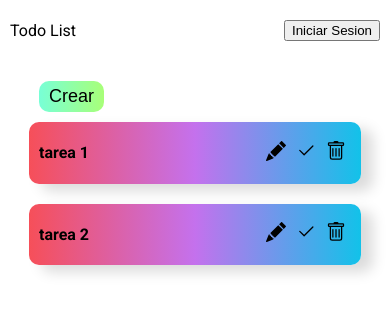
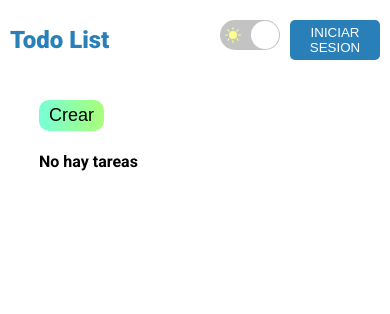
Before and after one commit to gastoncabrera/todolist, a React (Create React App) app: page / in a window 390 px wide. Shown: the top 314 px of the page. Built offline with nearby package versions, Linux system fonts and the light colour scheme.

Commit message:
modo nocturno y breakpoint

```diff
--- a/src/App.js
+++ b/src/App.js
@@ -1,44 +1,51 @@
-import React, { useState } from "react";
+import React, { useEffect, useState } from "react";
 import Header from "./components/Header";
 import Main from "./components/Main";
 import "./sass/page/home.scss";
 
-const inicialDb = [
-  {
-    id: 1,
-    title: "tarea 1",
-    activity: "limpiar",
-    complete: false,
-  },
-  {
-    id: 2,
-    title: "tarea 2",
-    activity: "actualizar la base de datos de la aplicacion",
-    complete: false,
-  },
-];
 function App() {
-  const [db, setDb] = useState(inicialDb);
+  const [nightMode, setNightMode] = useState(true);
+  const [modal, setModal] = useState(false);
+  const [db, setDb] = useState([]);
   const [dataToEdit, setDataToEdit] = useState(null);
 
   const createHomework = (data) => {
     data.id = Date.now();
     setDb([...db, data]);
   };
-  const updateHomework = (data, id) => {};
-  const deleteHomework = () => {};
-  const completeHomework = () => {};
+  const updateHomework = (data) => {
+    let newData = db.map((el) => (el.id === data.id ? data : el));
+    setDb(newData);
+  };
+  const deleteHomework = (id) => {
+    let confirmDelete = window.confirm("Desea Eliminar esta tarea");
+    if (confirmDelete) {
+      let homeworkDelete = db.filter((item) => item.id != id);
+      setDb(homeworkDelete);
+    }
+  };
+  const completeHomework = (data) => {
+    data.complete = true;
+  };
 
   return (
     <>
-      <Header />
+      <div className={nightMode ? "todolist" : "todolist moonContainer"}>
+        <Header nightMode={nightMode} setNightMode={setNightMode} />
         <Main
+          modal={modal}
+          setModal={setModal}
           db={db}
           setDb={setDb}
           createHomework={createHomework}
           dataToEdit={dataToEdit}
           setDataToEdit={setDataToEdit}
+          updateHomework={updateHomework}
+          completeHomework={completeHomework}
+          deleteHomework={deleteHomework}
+          nightMode={nightMode}
         />
+      </div>
     </>
   );
 }
--- a/src/components/Add.jsx
+++ b/src/components/Add.jsx
@@ -1,20 +1,15 @@
 import React from "react";
-import { useEffect } from "react";
-import Homework from "./Homework";
 
-const Add = ({ db, setModal, setForm, initialForm }) => {
+const Add = ({ setModal, setForm, initialForm }) => {
   const add = () => {
     setModal(true);
     setForm(initialForm);
   };
   return (
-    <div className="main__container container">
+    <div>
       <button className="main__addBtn" onClick={add}>
         Crear
       </button>
-      {db.map((item) => (
-        <Homework key={item.id} item={item} />
-      ))}
     </div>
   );
 };
--- a/src/components/Header.jsx
+++ b/src/components/Header.jsx
@@ -1,11 +1,51 @@
-import React from "react";
+import React, { useState } from "react";
 
-const Header = () => {
+const Header = ({ nightMode, setNightMode }) => {
   return (
     <div className="header">
       <div className="header__container container">
         <div className="header__logo">Todo List</div>
-        <button className="header__login">Iniciar Sesion</button>
+        <div className="header__rightContainer">
+          <div
+            className="header__nightMode"
+            onClick={() => setNightMode(!nightMode)}
+          >
+            <div className="header__nightModeContainer">
+              <div className="header__nightModeDay">
+                <svg
+                  xmlns="http://www.w3.org/2000/svg"
+                  width="16"
+                  height="16"
+                  fill="#fbff8c"
+                  class="day"
+                  viewBox="0 0 16 16"
+                >
+                  <path d="M12 8a4 4 0 1 1-8 0 4 4 0 0 1 8 0zM8 0a.5.5 0 0 1 .5.5v2a.5.5 0 0 1-1 0v-2A.5.5 0 0 1 8 0zm0 13a.5.5 0 0 1 .5.5v2a.5.5 0 0 1-1 0v-2A.5.5 0 0 1 8 13zm8-5a.5.5 0 0 1-.5.5h-2a.5.5 0 0 1 0-1h2a.5.5 0 0 1 .5.5zM3 8a.5.5 0 0 1-.5.5h-2a.5.5 0 0 1 0-1h2A.5.5 0 0 1 3 8zm10.657-5.657a.5.5 0 0 1 0 .707l-1.414 1.415a.5.5 0 1 1-.707-.708l1.414-1.414a.5.5 0 0 1 .707 0zm-9.193 9.193a.5.5 0 0 1 0 .707L3.05 13.657a.5.5 0 0 1-.707-.707l1.414-1.414a.5.5 0 0 1 .707 0zm9.193 2.121a.5.5 0 0 1-.707 0l-1.414-1.414a.5.5 0 0 1 .707-.707l1.414 1.414a.5.5 0 0 1 0 .707zM4.464 4.465a.5.5 0 0 1-.707 0L2.343 3.05a.5.5 0 1 1 .707-.707l1.414 1.414a.5.5 0 0 1 0 .708z" />
+                </svg>
+              </div>
+              <div className="header__nightModeMoon">
+                <svg
+                  xmlns="http://www.w3.org/2000/svg"
+                  width="16"
+                  height="16"
+                  fill="currentColor"
+                  class="moon"
+                  viewBox="0 0 16 16"
+                >
+                  <path d="M6 .278a.768.768 0 0 1 .08.858 7.208 7.208 0 0 0-.878 3.46c0 4.021 3.278 7.277 7.318 7.277.527 0 1.04-.055 1.533-.16a.787.787 0 0 1 .81.316.733.733 0 0 1-.031.893A8.349 8.349 0 0 1 8.344 16C3.734 16 0 12.286 0 7.71 0 4.266 2.114 1.312 5.124.06A.752.752 0 0 1 6 .278z" />
+                </svg>
+              </div>
+              <div
+                className={
+                  nightMode
+                    ? "header__nightModeBtn day"
+                    : "header__nightModeBtn moon"
+                }
+              ></div>
+            </div>
+          </div>
+          <button className="header__login">INICIAR SESION</button>
+        </div>
       </div>
     </div>
   );
--- a/src/components/Homework.jsx
+++ b/src/components/Homework.jsx
@@ -1,12 +1,26 @@
 import React, { useState } from "react";
 
-const Homework = ({ item }) => {
+const Homework = ({
+  item,
+  setDataToEdit,
+  completeHomework,
+  deleteHomework,
+  nightMode,
+}) => {
   const [description, setDescription] = useState(false);
+  const [complete, setComplete] = useState(false);
+
+  const completefunction = () => {
+    completeHomework(item);
+    setComplete(true);
+  };
   return (
     <div className="homework__container">
       <div className="homework__titleContainer">
         <h4
-          className="homework__title"
+          className={
+            complete ? "homework__titleComplete" : "homework__titleIncomplete"
+          }
           onClick={() => setDescription(!description)}
         >
           {item.title}
@@ -14,7 +28,7 @@ const Homework = ({ item }) => {
         <div className="homework__itemsContainer">
           <div
             className="homework__edit item"
-            onClick={() => console.log("edit")}
+            onClick={() => setDataToEdit(item)}
           >
             <svg
               xmlns="http://www.w3.org/2000/svg"
@@ -29,7 +43,7 @@ const Homework = ({ item }) => {
           </div>
           <div
             className="homework__check item"
-            onClick={() => console.log("check")}
+            onClick={() => completefunction(item)}
           >
             <svg
               xmlns="http://www.w3.org/2000/svg"
@@ -44,7 +58,7 @@ const Homework = ({ item }) => {
           </div>
           <div
             className="homework__delete item"
-            onClick={() => console.log("delete")}
+            onClick={() => deleteHomework(item.id)}
           >
             <svg
               xmlns="http://www.w3.org/2000/svg"
@@ -70,7 +84,15 @@ const Homework = ({ item }) => {
             : "homework_descriptionContainerActive"
         }
       >
-        {item.activity}
+        <div
+          className={
+            nightMode
+              ? "homework__descriptionDay"
+              : "homework__descriptionNight"
+          }
+        >
+          {item.activity}
+        </div>
       </div>
     </div>
   );
--- a/src/components/Main.jsx
+++ b/src/components/Main.jsx
@@ -1,7 +1,6 @@
-import React, { useState } from "react";
+import React, { useEffect, useState } from "react";
 import Homework from "./Homework";
 import ModalForm from "./ModalForm";
-import react from "react";
 import Add from "./Add";
 const initialForm = {
   title: "",
@@ -9,9 +8,29 @@ const initialForm = {
   id: null,
   complete: false,
 };
-const Main = ({ db, setDb, createHomework }) => {
-  const [modal, setModal] = useState(false);
+const Main = ({
+  db,
+  setDb,
+  createHomework,
+  dataToEdit,
+  setDataToEdit,
+  updateHomework,
+  modal,
+  setModal,
+  completeHomework,
+  deleteHomework,
+  nightMode,
+}) => {
   const [form, setForm] = useState(initialForm);
+  useEffect(() => {
+    if (dataToEdit) {
+      setForm(dataToEdit);
+      setModal(true);
+    } else {
+      setForm(initialForm);
+    }
+  }, [dataToEdit]);
+
   const handleChange = (e) => {
     setForm({ ...form, [e.target.name]: e.target.value });
   };
@@ -23,21 +42,48 @@ const Main = ({ db, setDb, createHomework }) => {
     }
     if (form.id === null) {
       createHomework(form);
+    } else {
+      updateHomework(form);
     }
     setModal(!modal);
-    // handleReset();
   };
-  // const handleReset = (e) => {
-  //   setForm(initialForm);
-  // };
+  const cancel = () => {
+    setModal(false);
+    setForm(initialForm);
+  };
+
   return (
     <div className="main">
+      <div className="main__container container">
         <Add
           db={db}
           setModal={setModal}
           setForm={setForm}
           initialForm={initialForm}
         />
+        {db.length !== 0 ? (
+          db.map((item) => (
+            <Homework
+              deleteHomework={deleteHomework}
+              key={item.id}
+              item={item}
+              dataToEdit={dataToEdit}
+              setDataToEdit={setDataToEdit}
+              updateHomework={updateHomework}
+              completeHomework={completeHomework}
+              nightMode={nightMode}
+            />
+          ))
+        ) : (
+          <h4
+            className={
+              nightMode ? "main__homeworkTextDay" : "main__homeworkTextNight"
+            }
+          >
+            No hay tareas
+          </h4>
+        )}
+      </div>
       <ModalForm modal={modal}>
         <form className="modal__form" onSubmit={handleSubmit}>
           <label htmlFor="tarea" className="modal__title">
@@ -46,6 +92,7 @@ const Main = ({ db, setDb, createHomework }) => {
               type="text"
               id="tarea"
               name="title"
+              value={form.title}
               className="modal__inputTitle"
               onChange={handleChange}
             />
@@ -56,19 +103,15 @@ const Main = ({ db, setDb, createHomework }) => {
               onChange={handleChange}
               className="modal__inputActivity"
               name="activity"
+              value={form.activity}
               id="activity"
               cols="20"
               rows="10"
             ></textarea>
           </label>
           <div className="modal__buttonContainer">
-            <input type="submit" value="aceptar" className="modal__btnSubmit" />
-            <button
-              className="modal__buttonCancel"
-              onClick={() => {
-                setModal(false);
-              }}
-            >
+            <input type="submit" value="Aceptar" className="modal__btnSubmit" />
+            <button className="modal__buttonCancel" onClick={cancel}>
               Cancelar
             </button>
           </div>
--- /dev/null
+++ b/src/sass/components/_app.scss
@@ -0,0 +1,6 @@
+.todolist {
+  height: 100vh;
+}
+.moonContainer {
+  background-color: #2f2f2f;
+}
--- a/src/sass/components/_header.scss
+++ b/src/sass/components/_header.scss
@@ -5,3 +5,61 @@
   padding: 20px 10px;
   margin: 0 auto;
 }
+.header__rightContainer {
+  display: flex;
+}
+.header__nightMode {
+  width: 60px;
+  height: 30px;
+  margin-right: 10px;
+}
+.header__nightModeContainer {
+  position: relative;
+  background-color: #c3c3c3;
+  border-radius: 30px;
+  width: 100%;
+  height: 100%;
+  display: flex;
+  justify-content: space-between;
+  align-items: center;
+}
+.header__nightModeBtn {
+  position: absolute;
+  top: 1px;
+  background-color: white;
+  height: 28px;
+  width: 28px;
+  border-radius: 50%;
+  margin-left: 1px;
+}
+.header__nightModeMoon,
+.header__nightModeDay {
+  height: 100%;
+  display: flex;
+  align-items: center;
+}
+.header__nightModeMoon {
+  margin-right: 5px;
+}
+.header__nightModeDay {
+  margin-left: 5px;
+}
+.day {
+  right: 1px;
+}
+.moon {
+  left: 0;
+}
+.header__login {
+  width: 90px;
+  border-radius: 5px;
+  padding: 5px 10px;
+  color: white;
+  border: none;
+  background-color: #2980b9;
+}
+.header__logo {
+  font-size: 24px;
+  font-weight: 900;
+  color: #2980b9;
+}
--- a/src/sass/components/_homework.scss
+++ b/src/sass/components/_homework.scss
@@ -5,7 +5,11 @@
   justify-content: center;
   align-items: center;
 }
-.homework__title {
+.homework__titleIncomplete {
+  width: 100%;
+}
+.homework__titleComplete {
+  text-decoration: line-through;
   width: 100%;
 }
 .homework__titleContainer {
@@ -38,8 +42,15 @@
   display: none;
 }
 .homework_descriptionContainerActive {
+  width: 100%;
   display: flex;
 }
 .item {
   margin: 0 5px;
 }
+.homework__descriptionDay {
+  color: black;
+}
+.homework__descriptionNight {
+  color: white;
+}
--- a/src/sass/components/_main.scss
+++ b/src/sass/components/_main.scss
@@ -25,3 +25,9 @@
     #a8ff78
   ); /* W3C, IE 10+/ Edge, Firefox 16+, Chrome 26+, Opera 12+, Safari 7+ */
 }
+.main__homeworkTextDay {
+  color: black;
+}
+.main__homeworkTextNight {
+  color: white;
+}
--- a/src/sass/page/home.scss
+++ b/src/sass/page/home.scss
@@ -7,4 +7,6 @@
 @import "../components/header";
 @import "../components/homework";
 @import "../components/modal";
+@import "../components/app";
 // @import "";
+// @import "";
```
Also changed, not shown: src/sass/components/_modal.scss (+29 -1 lines). Lines whose indentation alone changed are shown as unchanged.
